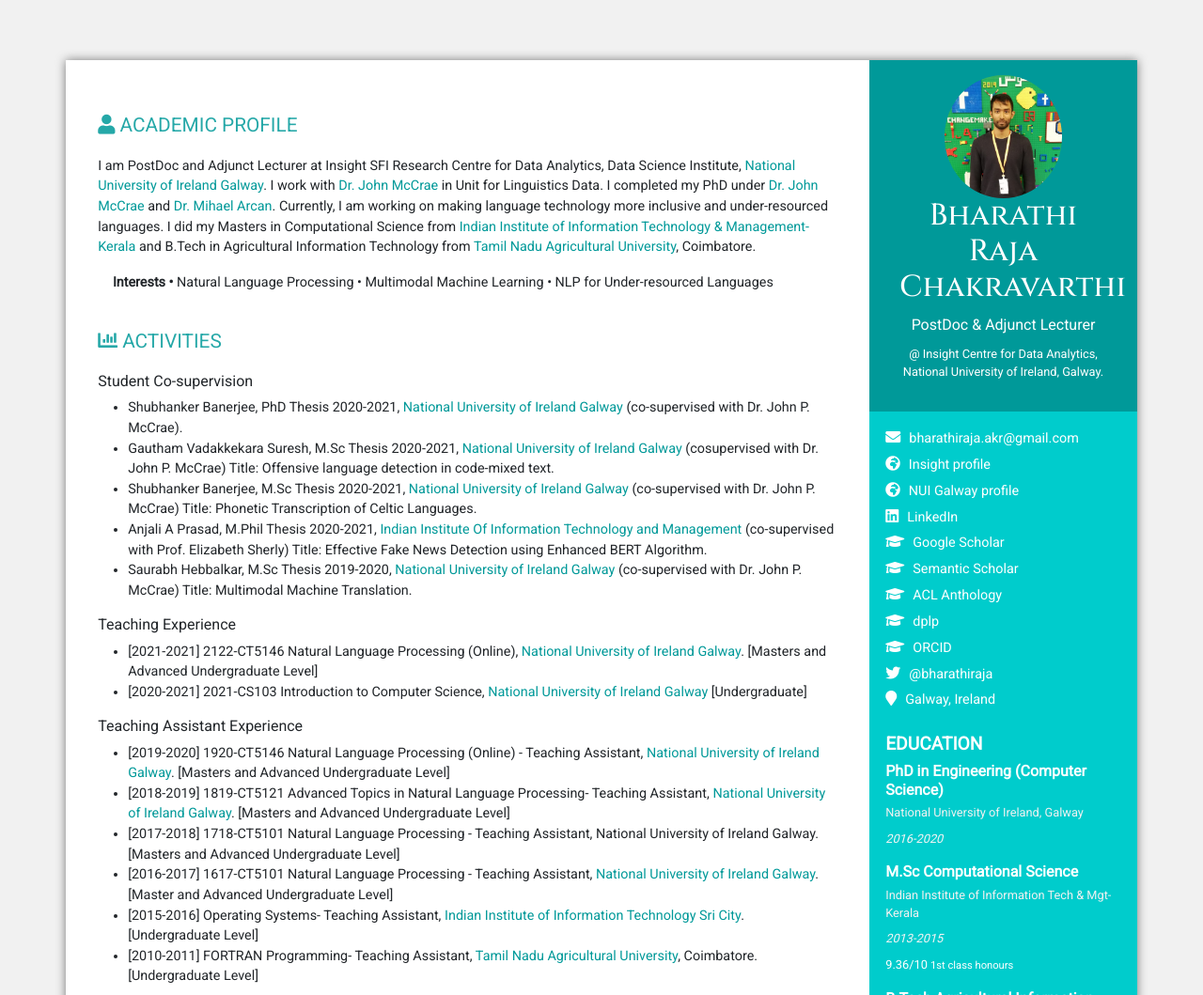
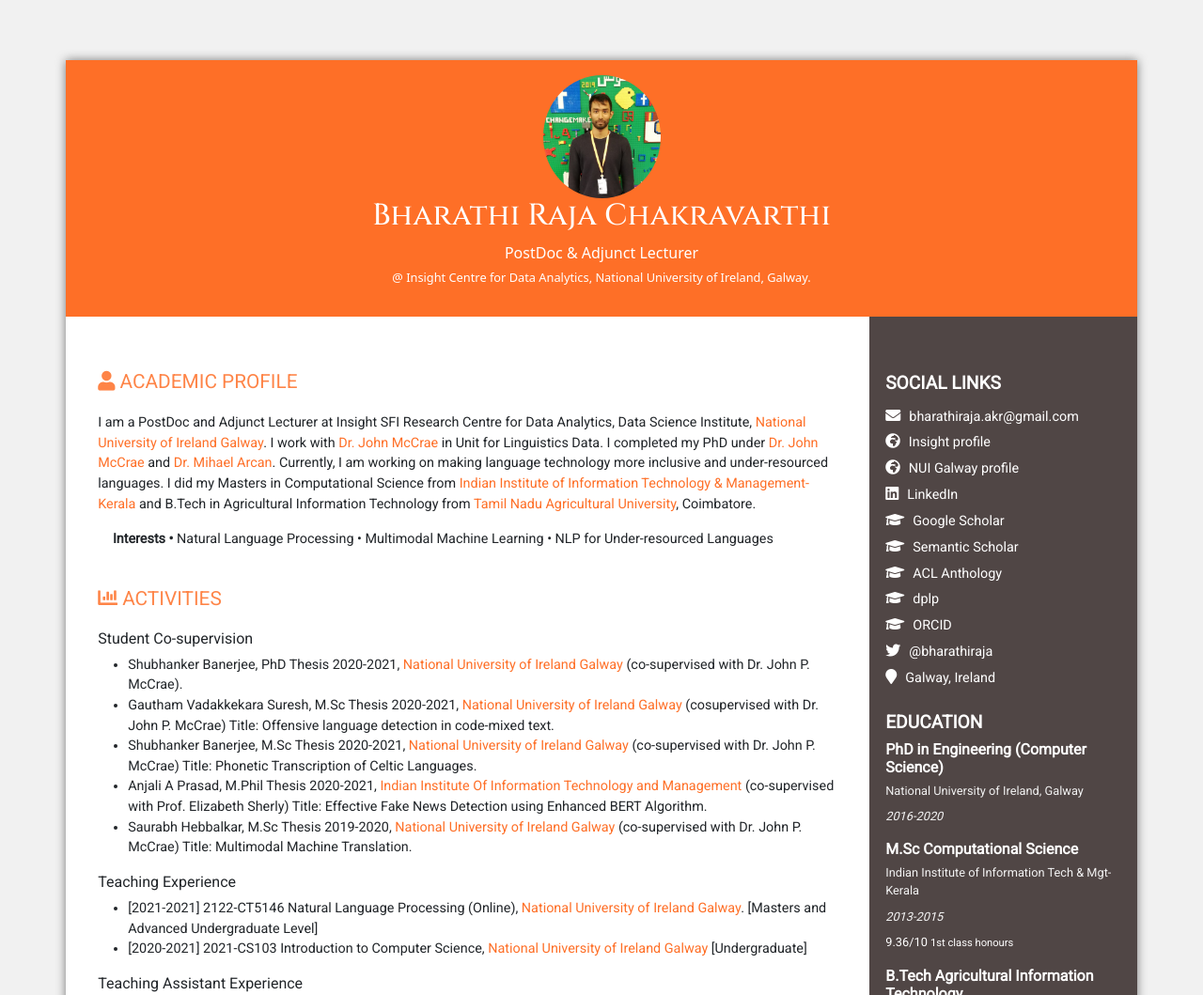
Before and after one commit to nithjobs/Bharathi-Raja-Chakaravarthi, a plain HTML site: page index.html in a window 1280 px wide. Shown: the top 1059 px of the page at 94% size. Drawn offline with nearby package versions, Linux system fonts and the light colour scheme.

Commit message:
Layout changed

```diff
--- a/index.html
+++ b/index.html
@@ -18,13 +18,44 @@
 <body>
     <div class="bodyy">
     <div class="container">
+        <div class="row">
+            <div class="right-top">
+                <div class="text-center">
+                    <img src="images/image1.png" alt="Bharathi Raja Chakravarthi" style="width: 125px;" class="rounded-circle">
+                </div>
+                <h1 class="text-center bharathi">Bharathi Raja Chakravarthi</h1>
+                <p class="role text-center">PostDoc & Adjunct Lecturer</p>
+                <p class="roleat text-center">@ Insight Centre for Data Analytics, National University of Ireland, Galway.</p>
+            </div>
+        </div>
         <div class="row total">
+
+
+
+
+
+
+
+
+
+
+
+
+
+
+
+
+
+
+
+
+
             <!-- ----------LEFT-------------- -->
             <div class="col-lg-9 col-md-9 col-sm-12 left">
                 <div class="academic-profile-container">
                     <h3><i class="fas fa-user"></i> ACADEMIC PROFILE</h3>
                     <div class="academic-profile">
-                        <p>I am PostDoc and Adjunct Lecturer at Insight SFI Research Centre for Data Analytics,  Data Science Institute, <a href="http://www.nuigalway.ie/" class="links3">National University of Ireland Galway</a>. I work with <a href="https://john.mccr.ae/" class="links3">Dr. John McCrae</a> in Unit for Linguistics Data. I completed my PhD under <a href="https://john.mccr.ae/" class="links3">Dr. John McCrae</a> and <a href="https://nuig.insight-centre.org/unlp/people/members/mihael-arcan/" class="links3">Dr. Mihael Arcan</a>.  Currently, I am working on making language technology more inclusive and under-resourced languages. I did my Masters in Computational Science from <a href="https://www.iiitmk.ac.in/" class="links3">Indian Institute of Information Technology & Management-Kerala</a> and B.Tech in Agricultural Information Technology from <a href="https://tnau.ac.in/" class="links3">Tamil Nadu Agricultural University</a>, Coimbatore.</p>
+                        <p>I am a PostDoc and Adjunct Lecturer at Insight SFI Research Centre for Data Analytics,  Data Science Institute, <a href="http://www.nuigalway.ie/" class="links3">National University of Ireland Galway</a>. I work with <a href="https://john.mccr.ae/" class="links3">Dr. John McCrae</a> in Unit for Linguistics Data. I completed my PhD under <a href="https://john.mccr.ae/" class="links3">Dr. John McCrae</a> and <a href="https://nuig.insight-centre.org/unlp/people/members/mihael-arcan/" class="links3">Dr. Mihael Arcan</a>.  Currently, I am working on making language technology more inclusive and under-resourced languages. I did my Masters in Computational Science from <a href="https://www.iiitmk.ac.in/" class="links3">Indian Institute of Information Technology & Management-Kerala</a> and B.Tech in Agricultural Information Technology from <a href="https://tnau.ac.in/" class="links3">Tamil Nadu Agricultural University</a>, Coimbatore.</p>
                         <p class="ap-interests"><b>Interests •</b> Natural Language Processing • Multimodal Machine Learning • NLP for Under-resourced Languages</p>
                     </div>
                 </div>
@@ -579,18 +610,22 @@
 
 
 
+
+
+
             <!-- ------------RIGHT--------------- -->
             <div class="col-lg-3 col-md-3 col-sm-12 right">
-                <div class="right-top">
+                <!-- <div class="right-top">
                     <div class="text-center">
                         <img src="images/image1.png" alt="Bharathi Raja Chakravarthi" style="width: 125px;" class="rounded-circle">
                     </div>
                     <h1 class="text-center bharathi">Bharathi Raja Chakravarthi</h1>
                     <p class="role text-center">PostDoc & Adjunct Lecturer</p>
                     <p class="roleat text-center">@ Insight Centre for Data Analytics, National University of Ireland, Galway.</p>
-                </div>
+                </div> -->
                 <div class="right-bottom">
                     <div class="social-links">
+                        <h4>SOCIAL LINKS</h4>
                         <div class="row social-link" >
                             <div class="col-12">
                                 <i class="fas fa-envelope"></i>
@@ -773,6 +808,13 @@
                     <br>
                 </div>
             </div>
+
+
+
+
+
+
+
         </div>
     </div>
 </div>
--- a/style.css
+++ b/style.css
@@ -4,8 +4,8 @@
 :root {
     --bgcolor: #f1f1f1;
     --leftColor: #fff;
-    --rightTopColor: #009999;
-    --rightBottomColor: #00cccc;
+    --rightTopColor: #FE6F27;
+    --rightBottomColor: #504645;
 }
 
 .bodyy {
@@ -48,7 +48,7 @@ p, li {
 }
 
 .roleat {
-    margin-top: -3%;
+    margin-top: -1%;
     font-size: 0.8rem;
 }
 .container {
@@ -57,9 +57,10 @@ p, li {
 }
 
 .right-top {
-    margin: 0 -12px;
+    margin: 0 0px;
     padding: 1rem 2rem;
     background-color: var(--rightTopColor);
+    color: var(--leftColor)
 }
 
 .right, .left {
@@ -90,6 +91,10 @@ hr {
     padding-top: 5%;
     padding-left: 3%;
     padding-right: 3%;
+}
+
+.right {
+    padding-top: 4%;
 }
 
 .academic-profile p {
```
